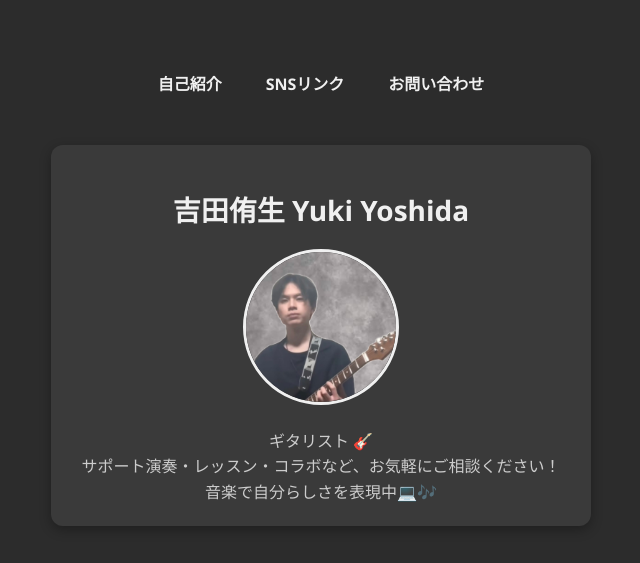
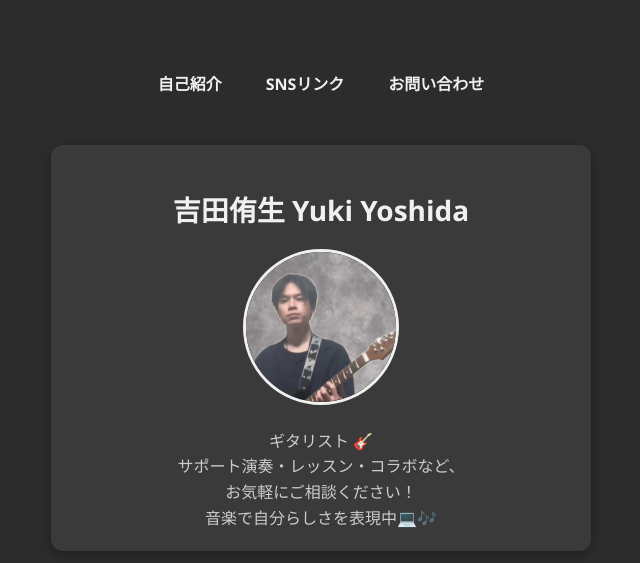
Before and after one commit to yuki-yoshida0914/yuki-guitar-music.com, a plain HTML site: page index.html in a window 1280 px wide. Shown: the top 563 px of the page, without its empty margins (319-959 px from the left). Drawn offline with Linux system fonts and the light colour scheme.

Commit message:
Update index.html

```diff
--- a/index.html
+++ b/index.html
@@ -178,7 +178,8 @@
       <img src="yuki_face.jpeg" alt="侑生の写真" class="profile-image">
       <p>
         ギタリスト 🎸<br>
-        サポート演奏・レッスン・コラボなど、お気軽にご相談ください！<br>
+        サポート演奏・レッスン・コラボなど、<br>
+        お気軽にご相談ください！<br>
         音楽で自分らしさを表現中💻🎶
       </p>
     </div>
```
